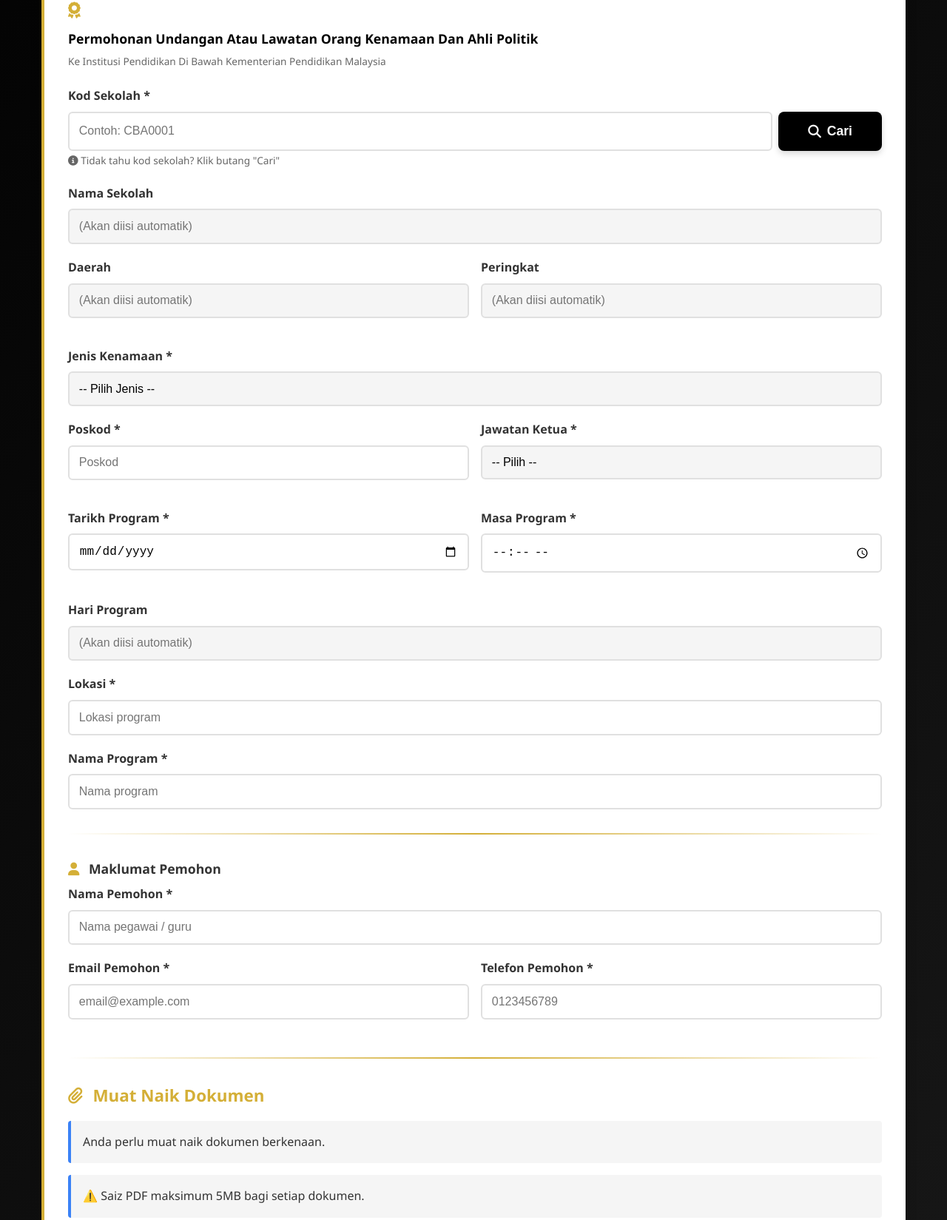
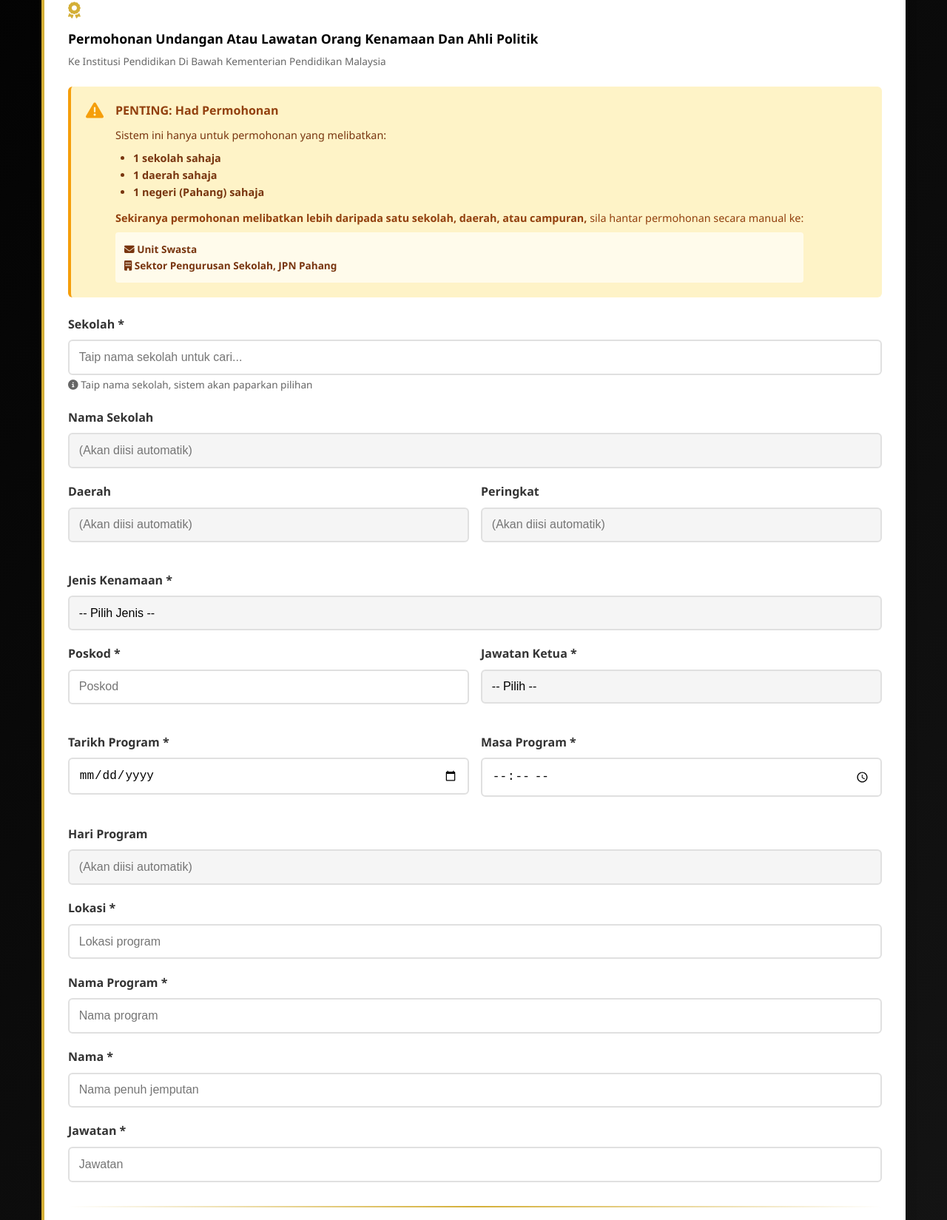
Before and after one commit to SPS-JPNPahang/SWASTA-JPNPahang, a plain HTML site: page index.html in a window 1280 px wide. Shown: the part 627-2276 px from the top of the page at 74% size. Drawn offline with Linux system fonts and the light colour scheme; some packages are replaced by stand-ins of ours; no server answers; a script that the page names is missing.

Commit message:
Update index.html

```diff
--- a/index.html
+++ b/index.html
@@ -90,18 +90,50 @@
                   Ke Institusi Pendidikan Di Bawah Kementerian Pendidikan Malaysia
                 </span>
               </h3>
-
+              <!-- DISCLAIMER BOX -->
+<div style="background: #FEF3C7; border-left: 4px solid #F59E0B; padding: 1.25rem; border-radius: 6px; margin-bottom: 1.5rem;">
+  <div style="display: flex; gap: 1rem;">
+    <div style="flex-shrink: 0;">
+      <i class="fas fa-exclamation-triangle" style="color: #F59E0B; font-size: 1.5rem;"></i>
+    </div>
+    <div>
+      <h4 style="margin: 0 0 0.5rem 0; color: #92400E; font-size: 1rem;">
+        <strong>PENTING: Had Permohonan</strong>
+      </h4>
+      <p style="margin: 0; color: #78350F; font-size: 0.9rem; line-height: 1.6;">
+        Sistem ini hanya untuk permohonan yang melibatkan:
+      </p>
+      <ul style="margin: 0.5rem 0 0 0; padding-left: 1.5rem; color: #78350F; font-size: 0.9rem;">
+        <li><strong>1 sekolah sahaja</strong></li>
+        <li><strong>1 daerah sahaja</strong></li>
+        <li><strong>1 negeri (Pahang) sahaja</strong></li>
+      </ul>
+      <p style="margin: 0.75rem 0 0 0; color: #92400E; font-size: 0.9rem;">
+        <strong>Sekiranya permohonan melibatkan lebih daripada satu sekolah, daerah, atau campuran,</strong>
+        sila hantar permohonan secara manual ke:
+      </p>
+      <div style="background: #FFFBEB; padding: 0.75rem; border-radius: 4px; margin-top: 0.5rem;">
+        <p style="margin: 0; color: #78350F; font-size: 0.85rem; font-weight: 600;">
+          <i class="fas fa-envelope"></i> Unit Swasta<br>
+          <i class="fas fa-building"></i> Sektor Pengurusan Sekolah, JPN Pahang
+        </p>
+      </div>
+    </div>
+  </div>
+</div>
               <div class="form-row">
   <div class="form-group">
-                  <label>Kod Sekolah *</label>
-                  <div style="display: flex; gap: 0.5rem;">
-                    <input id="kodSekolah_k" class="form-control" placeholder="Contoh: CBA0001" autocomplete="off" style="flex: 1;" />
-                    <button type="button" class="btn-secondary" onclick="openSchoolLookup('k')" style="white-space: nowrap;">
-                      <i class="fas fa-search"></i> Cari
-                    </button>
-                  </div>
+    <label>Sekolah *</label>
+    <input
+      id="kodSekolah_k"
+      class="form-control"
+      list="schoolList_k"
+      placeholder="Taip nama sekolah untuk cari..."
+      autocomplete="off"
+    />
+    <datalist id="schoolList_k"></datalist>
     <small style="color: #666; font-size: 0.85rem;">
-                    <i class="fas fa-info-circle"></i> Tidak tahu kod sekolah? Klik butang "Cari"
+      <i class="fas fa-info-circle"></i> Taip nama sekolah, sistem akan paparkan pilihan
     </small>
   </div>
 </div>
@@ -193,29 +225,18 @@
                 </div>
               </div>
 
-              <!-- Perasmi Fields -->
-              <div id="perasmiFields_k" style="display:none;">
-                <div style="display:block; margin-bottom:1rem;">
-                  <label style="display:block; margin-bottom:0.5rem;">Nama Perasmi *</label>
-                  <input id="namaPerasmi_k" class="form-control" placeholder="Nama perasmi" style="width:100%;" />
-                </div>
-
-                <div style="display:block; margin-bottom:1rem;">
-                  <label style="display:block; margin-bottom:0.5rem;">Jawatan Perasmi *</label>
-                  <input id="jawatanPerasmi_k" class="form-control" placeholder="Jawatan perasmi" style="width:100%;" />
+             <!-- Nama & Jawatan (For ALL Jenis) -->
+            <div class="form-row">
+              <div class="form-group">
+                <label id="labelNama_k">Nama *</label>
+                <input id="namaOrang_k" class="form-control" placeholder="Nama penuh jemputan" />
               </div>
             </div>
 
-              <!-- Penceramah Fields -->
-              <div id="penceramahFields_k" style="display:none;">
-                <div style="display:block; margin-bottom:1rem;">
-                  <label style="display:block; margin-bottom:0.5rem;">Nama Penceramah *</label>
-                  <input id="namaPenceramah_k" class="form-control" placeholder="Nama penceramah" style="width:100%;" />
-                </div>
-
-                <div style="display:block; margin-bottom:0.5rem;">
-                  <label style="display:block; margin-bottom:0.5rem;">Jawatan Penceramah *</label>
-                  <input id="jawatanPenceramah_k" class="form-control" placeholder="Jawatan penceramah" style="width:100%;" />
+            <div class="form-row">
+              <div class="form-group">
+                <label id="labelJawatan_k">Jawatan *</label>
+                <input id="jawatanOrang_k" class="form-control" placeholder="Jawatan" />
               </div>
             </div>
 
@@ -285,15 +306,17 @@
               <!-- Section 1: Maklumat Sekolah -->
               <div class="form-row">
   <div class="form-group">
-                  <label>Kod Sekolah *</label>
-                  <div style="display: flex; gap: 0.5rem;">
-                    <input id="kodSekolah_p" class="form-control" placeholder="Contoh: CBA0001" autocomplete="off" style="flex: 1;" />
-                    <button type="button" class="btn-secondary" onclick="openSchoolLookup('p')" style="white-space: nowrap;">
-                      <i class="fas fa-search"></i> Cari
-                    </button>
-                  </div>
+    <label>Sekolah *</label>
+    <input
+      id="kodSekolah_p"
+      class="form-control"
+      list="schoolList_p"
+      placeholder="Taip nama sekolah untuk cari..."
+      autocomplete="off"
+    />
+    <datalist id="schoolList_p"></datalist>
     <small style="color: #666; font-size: 0.85rem;">
-                    <i class="fas fa-info-circle"></i> Tidak tahu kod sekolah? Klik butang "Cari"
+      <i class="fas fa-info-circle"></i> Taip nama sekolah, sistem akan paparkan pilihan
     </small>
   </div>
 </div>
@@ -318,12 +341,11 @@
 
               <div class="form-row">
                 <div class="form-group">
-                  <label>Jawatan Ketua Sekolah *</label>
+                  <label>Jawatan*</label>
                   <select id="jawatanKetua_p" class="form-control">
                     <option value="">-- Pilih --</option>
                     <option value="PENGETUA">PENGETUA</option>
                     <option value="GURU BESAR">GURU BESAR</option>
-                    <option value="PENGARAH">PENGARAH</option>
                   </select>
                 </div>
               </div>
@@ -446,23 +468,54 @@
                 Permohonan Pihak Luar/Agensi Untuk Melaksanakan Program
               </span>
             </h3>
-
+  <!-- DISCLAIMER BOX -->
+<div style="background: #FEF3C7; border-left: 4px solid #F59E0B; padding: 1.25rem; border-radius: 6px; margin-bottom: 1.5rem;">
+  <div style="display: flex; gap: 1rem;">
+    <div style="flex-shrink: 0;">
+      <i class="fas fa-exclamation-triangle" style="color: #F59E0B; font-size: 1.5rem;"></i>
+    </div>
+    <div>
+      <h4 style="margin: 0 0 0.5rem 0; color: #92400E; font-size: 1rem;">
+        <strong>PENTING: Had Permohonan</strong>
+      </h4>
+      <p style="margin: 0; color: #78350F; font-size: 0.9rem; line-height: 1.6;">
+        Sistem ini hanya untuk permohonan yang melibatkan:
+      </p>
+      <ul style="margin: 0.5rem 0 0 0; padding-left: 1.5rem; color: #78350F; font-size: 0.9rem;">
+        <li><strong>1 sekolah sahaja</strong></li>
+        <li><strong>1 daerah sahaja</strong></li>
+        <li><strong>1 negeri (Pahang) sahaja</strong></li>
+      </ul>
+      <p style="margin: 0.75rem 0 0 0; color: #92400E; font-size: 0.9rem;">
+        <strong>Sekiranya permohonan melibatkan lebih daripada satu sekolah, daerah, atau campuran,</strong>
+        sila hantar permohonan secara manual ke:
+      </p>
+      <div style="background: #FFFBEB; padding: 0.75rem; border-radius: 4px; margin-top: 0.5rem;">
+        <p style="margin: 0; color: #78350F; font-size: 0.85rem; font-weight: 600;">
+          <i class="fas fa-envelope"></i> Unit Swasta<br>
+          <i class="fas fa-building"></i> Sektor Pengurusan Sekolah, JPN Pahang
+        </p>
+      </div>
+    </div>
+  </div>
+</div>
             <!-- Maklumat Sekolah -->
            <div class="form-row">
   <div class="form-group">
-              <label>Kod Sekolah *</label>
-              <div style="display: flex; gap: 0.5rem;">
-                <input id="kodSekolah_a" class="form-control" placeholder="Contoh: CBA0001" autocomplete="off" style="flex: 1;" />
-                <button type="button" class="btn-secondary" onclick="openSchoolLookup('a')" style="white-space: nowrap;">
-                  <i class="fas fa-search"></i> Cari
-                </button>
-              </div>
+    <label>Sekolah *</label>
+    <input
+      id="kodSekolah_a"
+      class="form-control"
+      list="schoolList_a"
+      placeholder="Taip nama sekolah untuk cari..."
+      autocomplete="off"
+    />
+    <datalist id="schoolList_a"></datalist>
     <small style="color: #666; font-size: 0.85rem;">
-                <i class="fas fa-info-circle"></i> Tidak tahu kod sekolah? Klik butang "Cari"
+      <i class="fas fa-info-circle"></i> Taip nama sekolah, sistem akan paparkan pilihan
     </small>
   </div>
 </div>
-
   <div class="form-row">
     <div class="form-group">
       <label>Nama Sekolah</label>
@@ -478,6 +531,16 @@
     <div class="form-group">
       <label>Peringkat</label>
       <input id="peringkat_a" class="form-control" readonly placeholder="(Akan diisi automatik)" />
+    </div>
+  </div>
+              <div class="form-row">
+    <div class="form-group">
+      <label>Jawatan*</label>
+      <select id="jawatanKetua_a" class="form-control">
+        <option value="">-- Pilih --</option>
+        <option value="PENGETUA">PENGETUA</option>
+        <option value="GURU BESAR">GURU BESAR</option>
+      </select>
     </div>
   </div>
 
@@ -555,17 +618,6 @@
     </div>
   </div>
 
-  <div class="form-row">
-    <div class="form-group">
-      <label>Jawatan Ketua Sekolah *</label>
-      <select id="jawatanKetua_a" class="form-control">
-        <option value="">-- Pilih --</option>
-        <option value="PENGETUA">PENGETUA</option>
-        <option value="GURU BESAR">GURU BESAR</option>
-        <option values="PENGARAH">PENGARAH</option>
-      </select>
-    </div>
-  </div>
             <!-- Rujukan Surat (NEW) -->
       <div class="divider"></div>
         <h4><i class="fas fa-file-alt"></i> Rujukan Surat Permohonan</h4>
```
Lines whose indentation alone changed are shown as unchanged.
